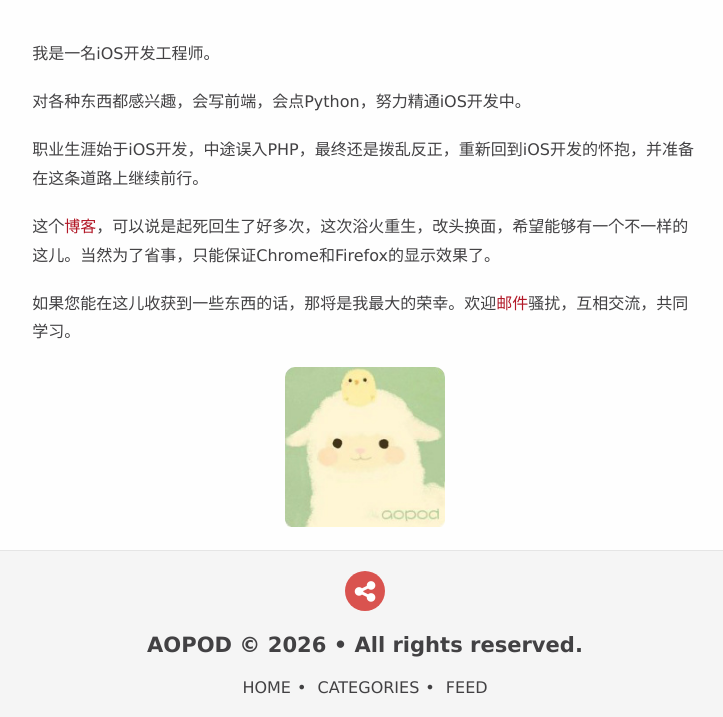
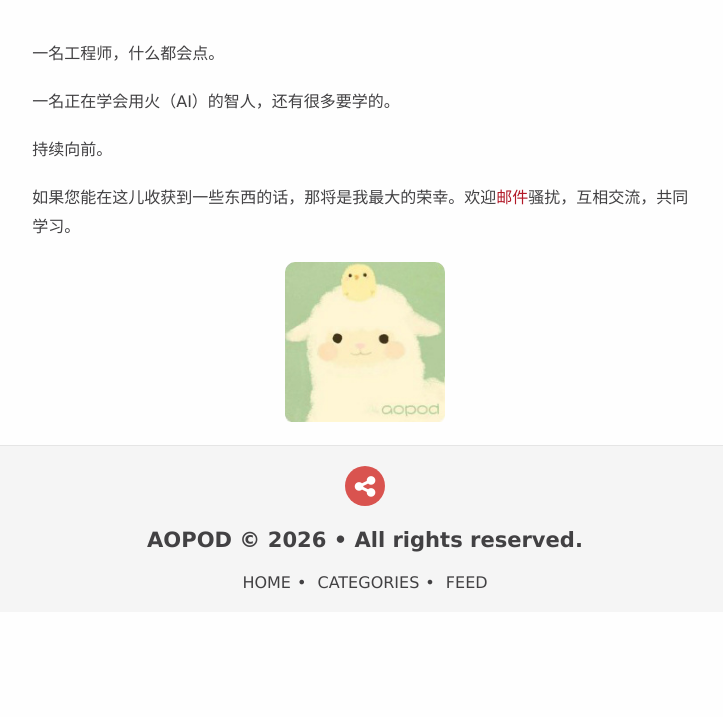
Before and after one commit to aopod/aopod.github.io, a Jekyll site: the page built from about.md, in a window 1280 px wide. Shown: the part 360-1077 px from the top of the page, without its empty margins (275-998 px from the left). Built offline with Jekyll 4.4.1, drawn with Linux system fonts in a browser that asks for light colours; nearby versions of some CDN libraries; after the commit the page ends 972 px from its top, so only the background shows below that.

Commit message:
Update about.md

```diff
--- a/about.md
+++ b/about.md
@@ -4,13 +4,11 @@ title: 关于我
 permalink: /about/
 ---
 
-我是一名iOS开发工程师。
+一名工程师，什么都会点。
 
-对各种东西都感兴趣，会写前端，会点Python，努力精通iOS开发中。
+一名正在学会用火（AI）的智人，还有很多要学的。
 
-职业生涯始于iOS开发，中途误入PHP，最终还是拨乱反正，重新回到iOS开发的怀抱，并准备在这条道路上继续前行。
-
-这个[博客][blog]，可以说是起死回生了好多次，这次浴火重生，改头换面，希望能够有一个不一样的这儿。当然为了省事，只能保证Chrome和Firefox的显示效果了。
+持续向前。
 
 如果您能在这儿收获到一些东西的话，那将是我最大的荣幸。欢迎[邮件][e-mail]骚扰，互相交流，共同学习。
 
```
